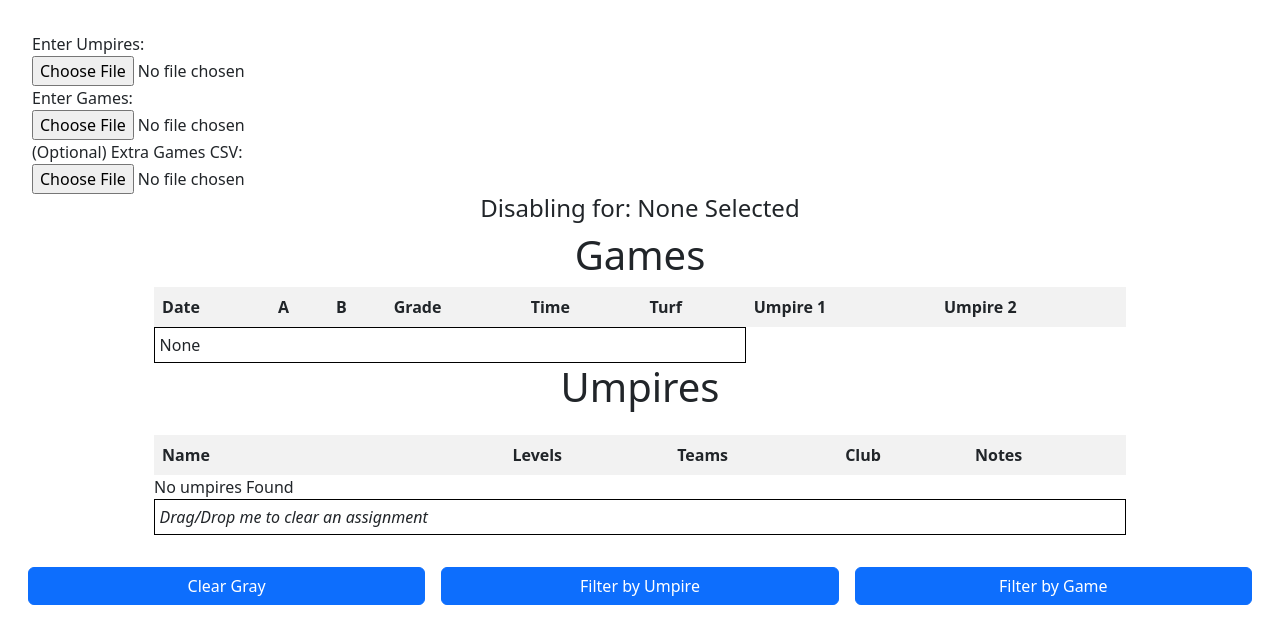
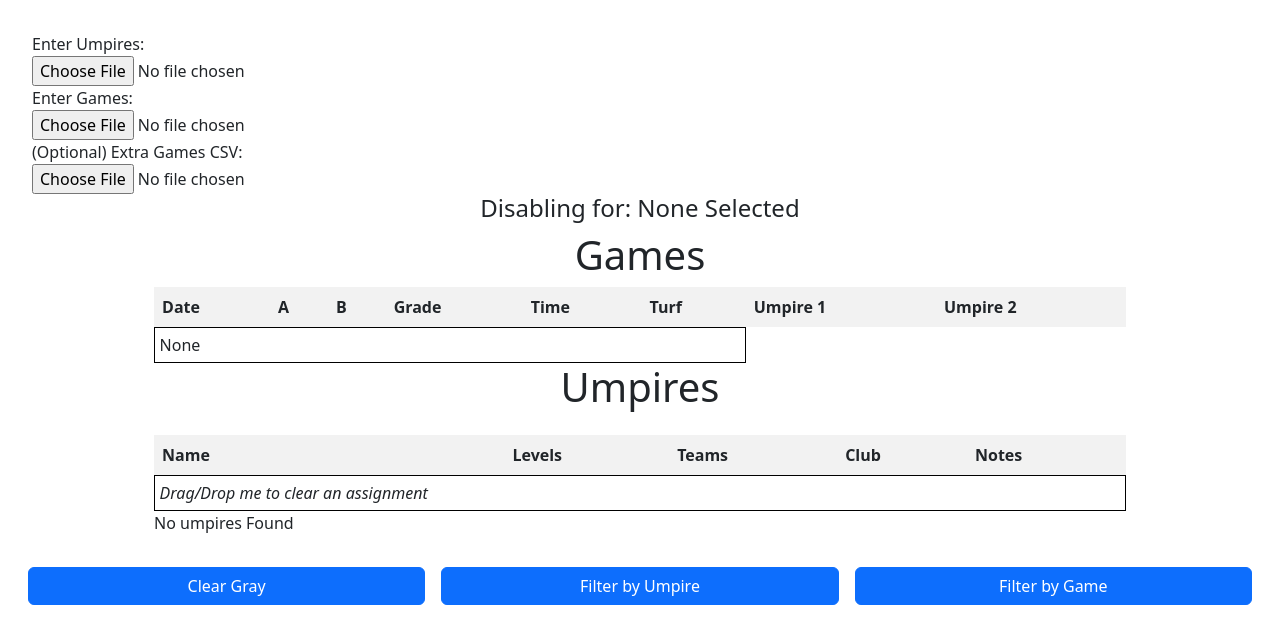
Before and after one commit to Skwangles/openUmpireAssigner, a React (Create React App) app: page / in a window 1280 px wide. Shown: the top 644 px of the page. Built offline with nearby package versions, Linux system fonts and the light colour scheme.

Commit message:
Move 'clear drag' option to the top for ease of access

```diff
--- a/src/Umpires.js
+++ b/src/Umpires.js
@@ -43,12 +43,12 @@ const handleDragStartOfEmpty = (event) => {
         </tr>
       </thead>
       <tbody>
-
-        {/* Umpire rows*/}
-        {umpComponents}
         <tr draggable onDragStart={(event) => handleDragStartOfEmpty(event)}>
           <td colSpan={5}><i>Drag/Drop me to clear an assignment</i></td>
         </tr>
+        {/* Umpire rows*/}
+        {umpComponents}
+
       </tbody>
     </table>
   );
```
